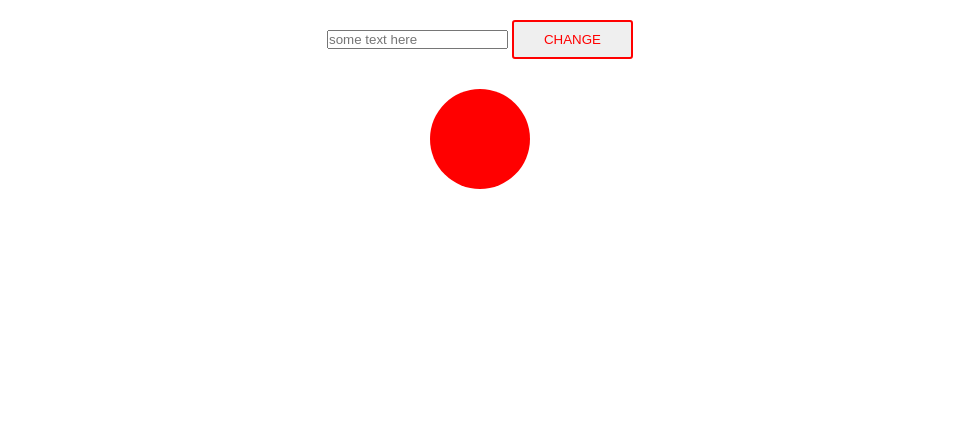
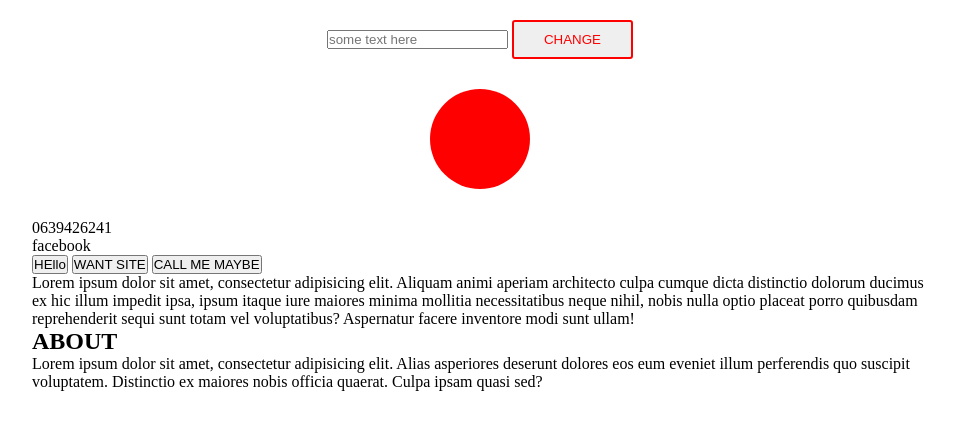
Before and after one commit to Sem34/js_colored-button, a plain HTML site: page index.html in a window 1280 px wide. Shown: the whole page, without its empty margins (160-1115 px from the left). Drawn offline with Linux system fonts and the light colour scheme.

Commit message:
Test Update

```diff
--- a/index.html
+++ b/index.html
@@ -17,6 +17,26 @@
             </div>
         </div>
     </div>
+    <div class="container">
+        <div class="lcw">
+            <div class="header">
+                <div class="menu">
+                    <div class="menu__number">0639426241</div>
+                    <div class="menu__social">
+                        facebook
+                    </div>
+                    <button>HEllo</button>
+                    <button>WANT SITE</button>
+                    <button>CALL ME MAYBE</button>
+                </div>
+                <div class="about-me"> Lorem ipsum dolor sit amet, consectetur adipisicing elit. Aliquam animi aperiam architecto culpa cumque dicta distinctio dolorum ducimus ex hic illum impedit ipsa, ipsum itaque iure maiores minima mollitia necessitatibus neque nihil, nobis nulla optio placeat porro quibusdam reprehenderit sequi sunt totam vel voluptatibus? Aspernatur facere inventore modi sunt ullam!</div>
+            </div>
+            <div class="about">
+                <h2 class="about__title">ABOUT</h2>
+                <p>Lorem ipsum dolor sit amet, consectetur adipisicing elit. Alias asperiores deserunt dolores eos eum eveniet illum perferendis quo suscipit voluptatem. Distinctio ex maiores nobis officia quaerat. Culpa ipsam quasi sed?</p>
+            </div>
+        </div>
+    </div>
 
 
 
```
